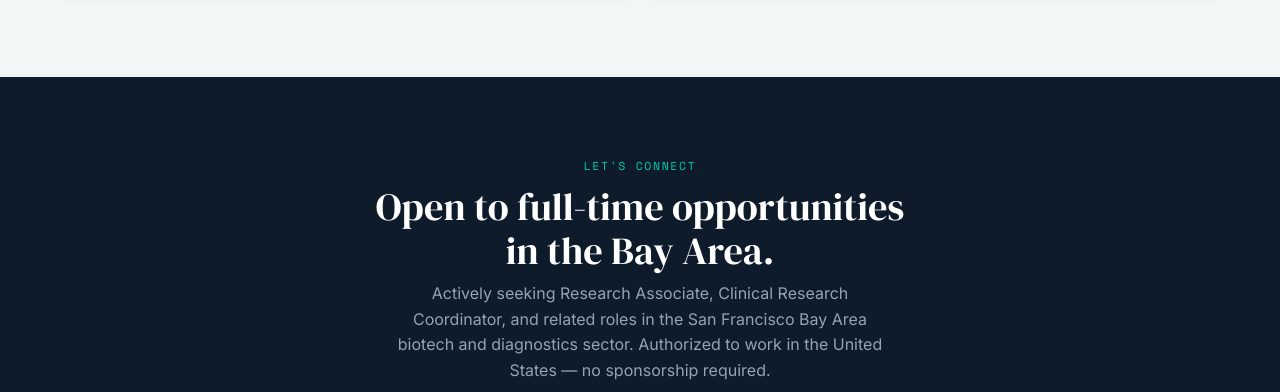
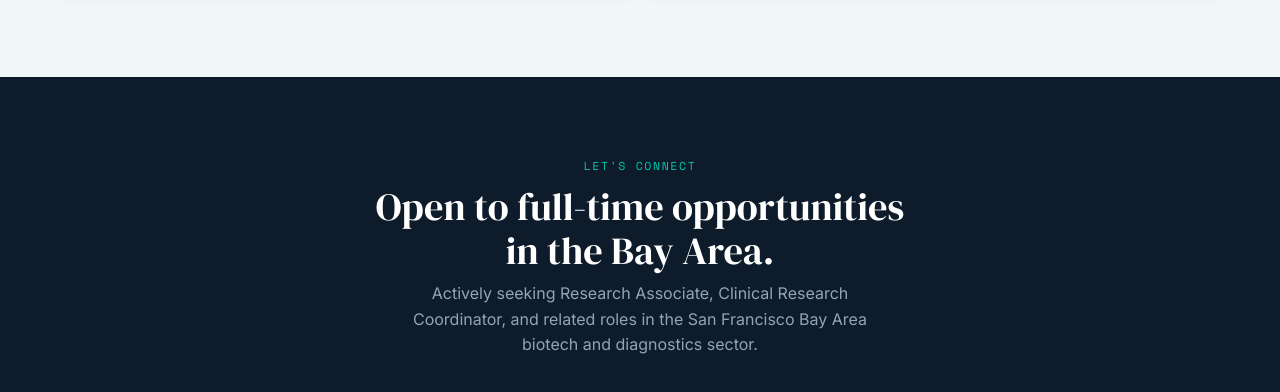
Before and after one commit to jankik04/jankikshatriya, a plain HTML site: page index.html in a window 1280 px wide. Shown: the part 4398-4790 px from the top of the page. Drawn offline with nearby package versions, Linux system fonts and the light colour scheme.

Commit message:
Update index.html

```diff
--- a/index.html
+++ b/index.html
@@ -295,7 +295,7 @@
   <section id="contact">
     <p class="section-eyebrow">Let's Connect</p>
     <h2>Open to full-time opportunities<br>in the Bay Area.</h2>
-    <p class="contact-sub">Actively seeking Research Associate, Clinical Research Coordinator, and related roles in the San Francisco Bay Area biotech and diagnostics sector. Authorized to work in the United States — no sponsorship required.</p>
+    <p class="contact-sub">Actively seeking Research Associate, Clinical Research Coordinator, and related roles in the San Francisco Bay Area biotech and diagnostics sector.</p>
     <div class="contact-links">
       <a href="mailto:jankibk04@gmail.com" class="contact-link">
         <svg width="16" height="16" viewBox="0 0 24 24" fill="none" stroke="currentColor" stroke-width="2"><rect x="2" y="4" width="20" height="16" rx="2"/><path d="m2 7 10 7 10-7"/></svg>
```
